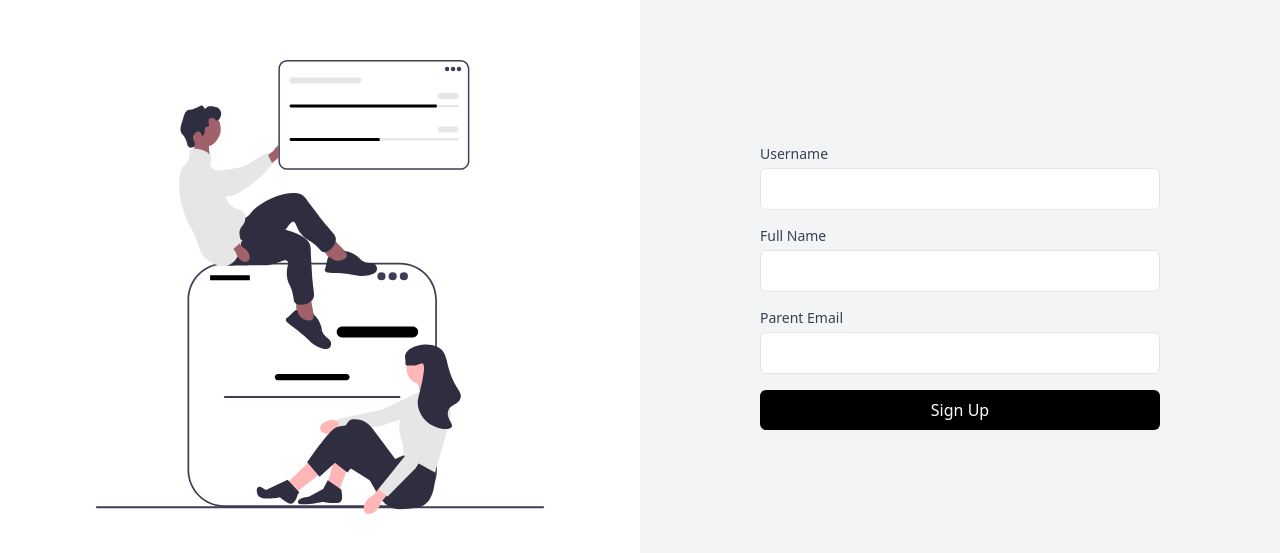
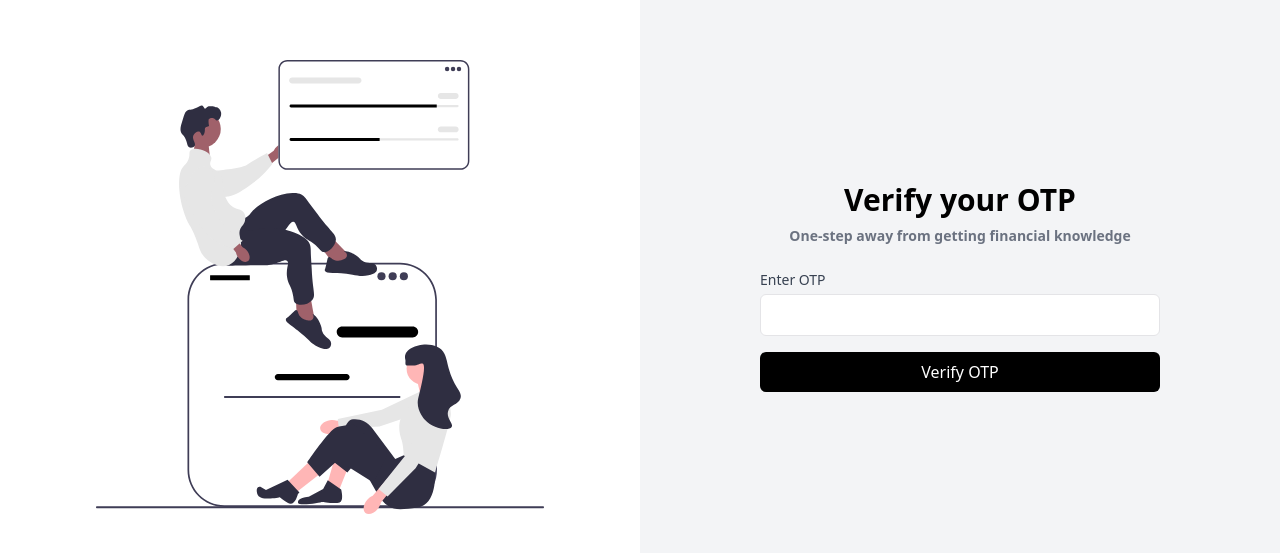
Before and after one commit to illusionist52/investED, a Next.js app: page /sign-up in a window 1280 px wide. Shown: the part 113-666 px from the top of the page. Built offline with nearby package versions, Linux system fonts and the light colour scheme.

Commit message:
SignUp UI changes

```diff
--- a/api/generateAndCallOTP.js
+++ b/api/generateAndCallOTP.js
@@ -10,7 +10,7 @@ export const generateOTP = () => {
 
 // Function to send OTP email
 export const sendOTPEmail = async (parentEmail, otp, childName, userName) => {
-  console.log(parentEmail, otp);
+  // console.log(parentEmail, otp);
 
   const transporter = nodemailer.createTransport({
     service: "Gmail",
--- a/api/signup.js
+++ b/api/signup.js
@@ -41,7 +41,6 @@ export async function signUpUser(userData) {
 
   // Step 3: Send OTP via email
   const childOTP = await otp;
-  console.log("PROMISE OTP - ", childOTP);
   await sendOTPEmail(userData.parent_email, childOTP, userData.full_name, userData.user_name);
 
   // Step 4: Store OTP in localStorage with expiration time
--- a/app/(auth)/sign-up/page.jsx
+++ b/app/(auth)/sign-up/page.jsx
@@ -78,16 +78,14 @@ const SignUp = () => {
       {/* <!-- Right Pane --> */}
       <div className="flex w-full items-center justify-center bg-gray-100 lg:w-1/2">
         <div className="w-full max-w-md p-6">
-
-
-          {isOtpVisible ? (
+          {!isOtpVisible ? (
             // OTP Verification Section
             <>
-              <h1 className="mb-6 text-center text-3xl font-semibold text-black">
-                Sign Up
+              <h1 className="mb-2 text-center text-3xl font-semibold text-black">
+                Verify your OTP
               </h1>
               <h1 className="mb-6 text-center text-sm font-semibold text-gray-500">
-                Join Our Community with all-time access and free
+                One-step away from getting financial knowledge
               </h1>
               <form onSubmit={handleOtpSubmit} className="space-y-4">
                 <div>
@@ -114,17 +112,16 @@ const SignUp = () => {
                   </button>
                 </div>
               </form>
-              <div className="mt-4 text-center text-sm text-gray-600">
-              <p>
-                Already have an account?{" "}
-                <Link href="/sign-in" className="text-black hover:underline">
-                  Login here
-                </Link>
-              </p>
-            </div>
             </>
           ) : (
             // Sign Up Form
+            <>
+              <h1 className="mb-6 text-center text-3xl font-semibold text-black">
+                Sign Up
+              </h1>
+              <h1 className="mb-6 text-center text-sm font-semibold text-gray-500">
+                Join Our Community with all-time access and free
+              </h1>
               <form onSubmit={handleSubmit(onSubmit)} className="space-y-4">
                 <div>
                   <label htmlFor="username" className="block text-sm font-medium text-gray-700">
@@ -169,6 +166,15 @@ const SignUp = () => {
                   </button>
                 </div>
               </form>
+              <div className="mt-4 text-center text-sm text-gray-600">
+                <p>
+                  Already have an account?{" "}
+                  <Link href="/sign-in" className="text-black hover:underline">
+                    Login here
+                  </Link>
+                </p>
+              </div>
+            </>
           )}
         </div>
       </div>
--- a/app/page.js
+++ b/app/page.js
@@ -3,8 +3,6 @@ import Footer from "@/components/Footer";
 import HeroSection from "@/components/Hero";
 
 export default function Home() {
-  console.log(process.env.EMAIL_USER + "  " + process.env.EMAIL_PASS)
-
   return (
     <div className="bg-slate-200">
       <HeroSection />
```
Lines whose indentation alone changed are shown as unchanged.
